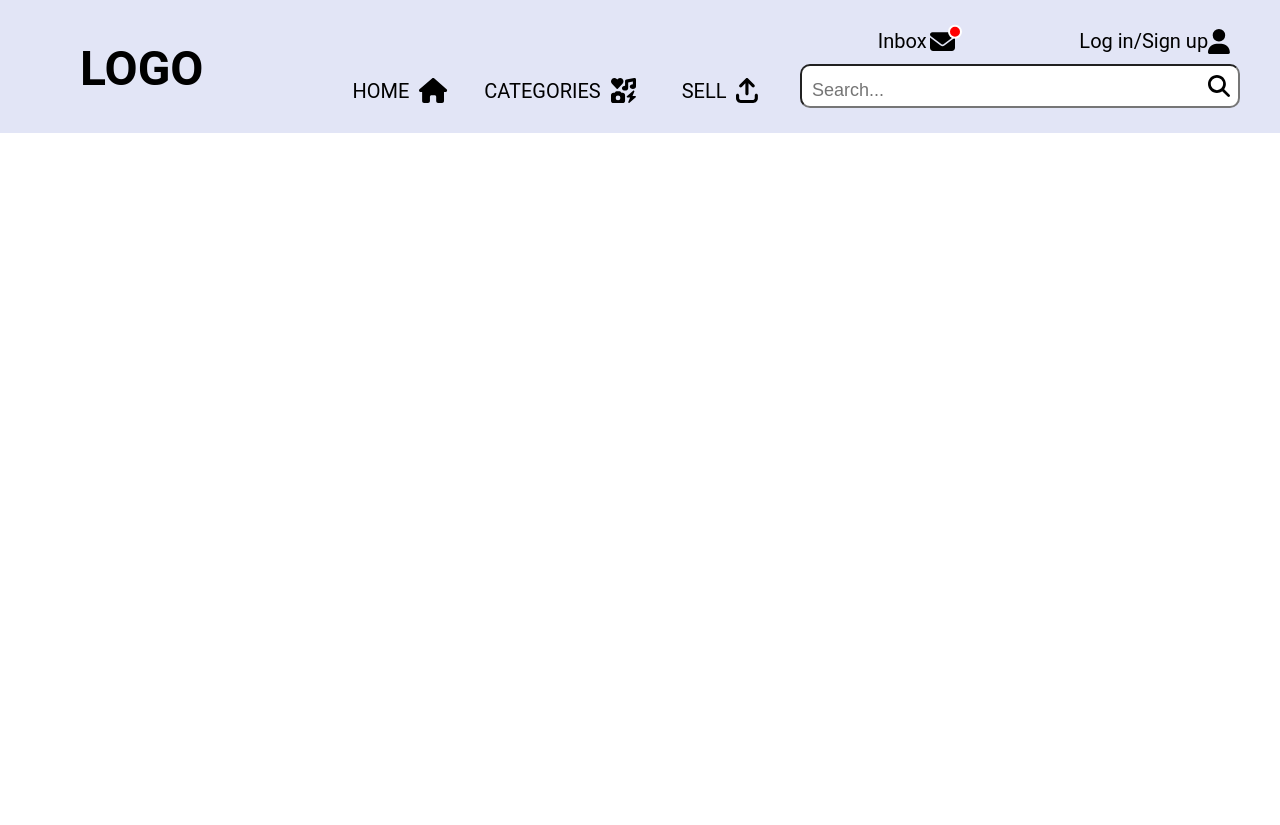
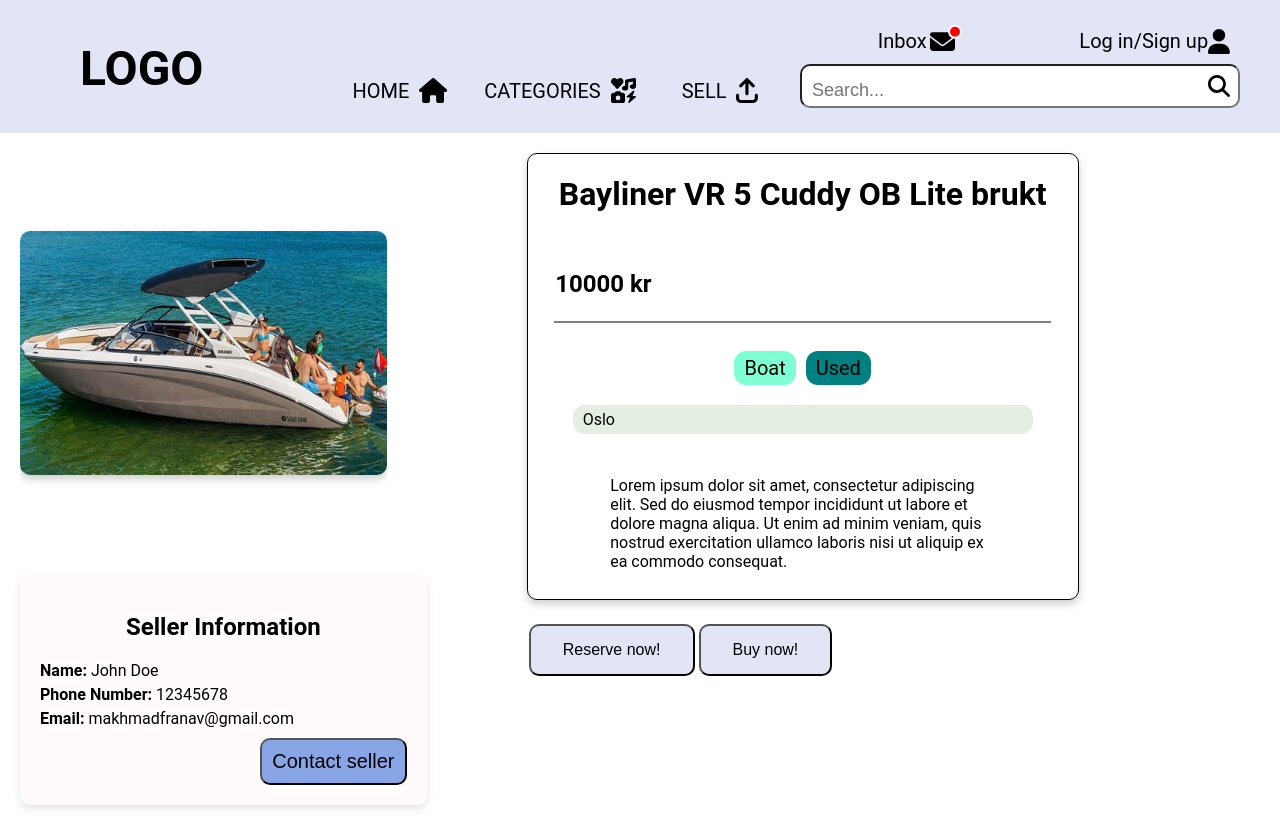
Before and after one commit to usman-ghafoorzai/idatt2105-full-stack-project, a Vue app in the folder frontend/: page /item in a window 1280 px wide. Before the commit the page ends 800 px from the top, so only its background shows below. Built offline with nearby package versions, Linux system fonts and the light colour scheme.

Commit message:
first draft

```diff
--- a/frontend/src/components/ItemPicture.vue
+++ b/frontend/src/components/ItemPicture.vue
@@ -34,8 +34,6 @@ function prevImage() {
 .image-gallery {
     position: relative;
     width: 100%;
-    max-width: 400px;
-    margin: 0 auto;
     overflow: hidden;
 }
 
--- a/frontend/src/components/SellerInfo.vue
+++ b/frontend/src/components/SellerInfo.vue
@@ -26,7 +26,7 @@
         flex-direction: column;
         align-items: center;
         justify-content: center;
-        width: 20%;
+        width: 100%;
         padding: 20px;
         background-color: #FFFBFB;
         border-radius: 10px;
--- a/frontend/src/router/index.js
+++ b/frontend/src/router/index.js
@@ -3,6 +3,7 @@ import { createRouter, createWebHistory } from 'vue-router';
 import Home from '../views/Home.vue'
 import RegistrationPage from '../views/RegistrationPage.vue'
 import ItemListingView from '../views/ItemListingView.vue';
+import ItemView from '../views/ItemView.vue';
 
 const routes = [
   {
@@ -19,6 +20,11 @@ const routes = [
     path: '/search',
     name: 'Search',
     component: ItemListingView
+  },
+  {
+    path: '/item',
+    name: 'Item',
+    component: ItemView
   }
 ]
 
--- /dev/null
+++ b/frontend/src/views/ItemView.vue
@@ -0,0 +1,64 @@
+<script setup>
+    import { ref, onMounted } from 'vue';
+    import ItemPicture from '../components/ItemPicture.vue';
+    import ItemDescription from '../components/ItemDescription.vue';
+    import SellerInfo from '../components/SellerInfo.vue';
+    import ReserveButton from '../components/ReserveButton.vue';
+    import BuyNowButton from '../components/BuyNowButton.vue';
+</script>
+
+<template>
+    <div id="item-view-container">
+        <div id="left-section">
+            <ItemPicture
+                :images="['src/assets/images/boat.jpg', 'src/assets/images/Thor.png', 'src/assets/images/My favorite pokemons.png']"
+                id="item-picture"
+            />
+            <SellerInfo
+                :name="'John Doe'"
+                :phoneNumber="'12345678'"
+                :email="'makhmadfranav@gmail.com'"
+            />
+        </div>
+
+        <div id="right-section">
+            <ItemDescription
+                title="Bayliner VR 5 Cuddy OB Lite brukt"
+                price="10000"
+                description="Lorem ipsum dolor sit amet, consectetur adipiscing elit. Sed do eiusmod tempor incididunt ut labore et dolore magna aliqua. Ut enim ad minim veniam, quis nostrud exercitation ullamco laboris nisi ut aliquip ex ea commodo consequat."
+                image="src/assets/images/boat.jpg"
+                location="Oslo"
+                :categories="['Boat', 'Used']"
+            ></ItemDescription>
+
+            <div id="buttons-container">
+                <ReserveButton></ReserveButton>
+                <BuyNowButton></BuyNowButton>
+            </div>
+        </div>
+    </div>
+</template>
+
+<style scoped>
+    #item-view-container {
+        display: flex;
+        flex-direction: row;
+        width: 100%;
+        gap: 100px;
+    }
+    #left-section {
+        display: flex;
+        flex: 1;
+        flex-direction: column;
+        padding: 20px;
+        gap: 20px;
+    }
+    #right-section {
+        display: flex;
+        flex: 2;
+        flex-direction: column;
+        padding: 20px;
+        gap: 20px;
+    }
+
+</style>
```
Also changed, not shown: frontend/src/assets/images/My favorite pokemons.png (added).
